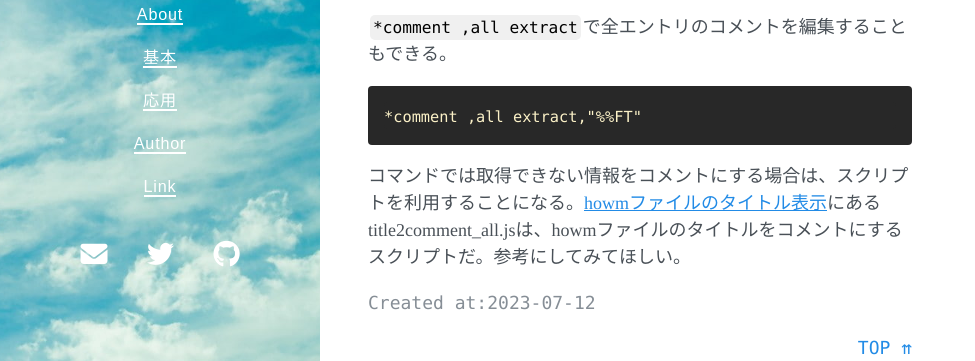
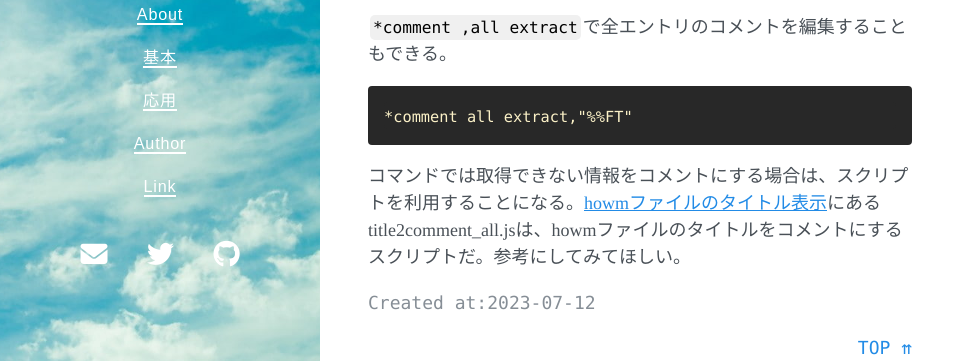
Before and after one commit to tukasa/ppxmemo, a Jekyll site: the page built from my_collections/_basic/other03.md, in a window 1280 px wide and 900 px high, scrolled down 1166 px. Shown: the part 403-764 px from the top of the window, without its empty margins (0-975 px from the left). Built offline with Jekyll 4.4.1, drawn with Linux system fonts in a browser that asks for light colours; nearby versions of some CDN libraries.

Commit message:
微修正

````diff
--- a/my_collections/_basic/other03.md
+++ b/my_collections/_basic/other03.md
@@ -42,7 +42,7 @@ _00_INDEX.TXT_
 `*comment ,all extract`で全エントリのコメントを編集することもできる。
 
 ```text
-*comment ,all extract,"%%FT"
+*comment all extract,"%%FT"
 ```
 
 コマンドでは取得できない情報をコメントにする場合は、スクリプトを利用することになる。[howmファイルのタイトル表示]({{ "/advanced/moe01" | relative_url }})にあるtitle2comment_all.jsは、howmファイルのタイトルをコメントにするスクリプトだ。参考にしてみてほしい。
````
